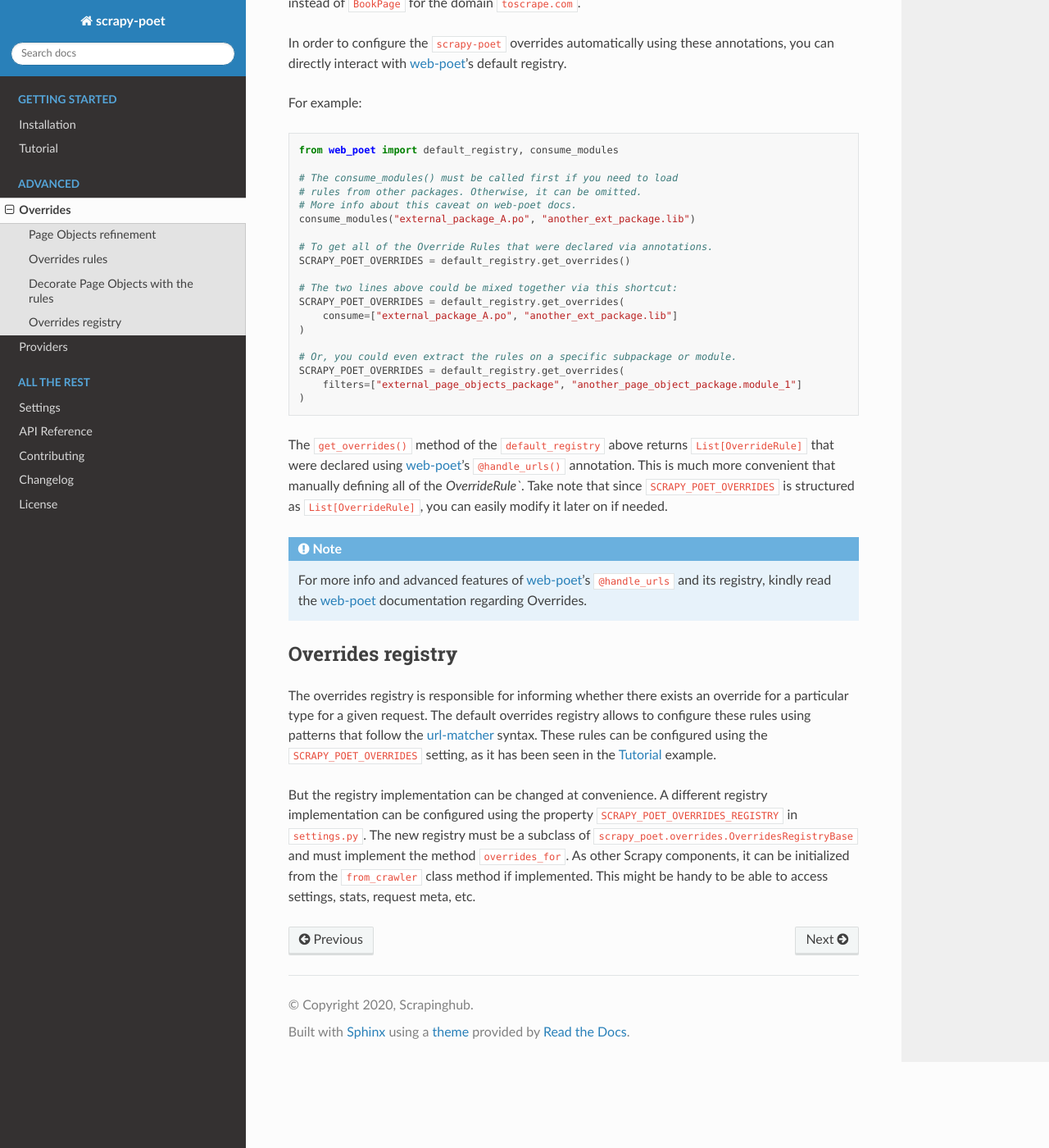
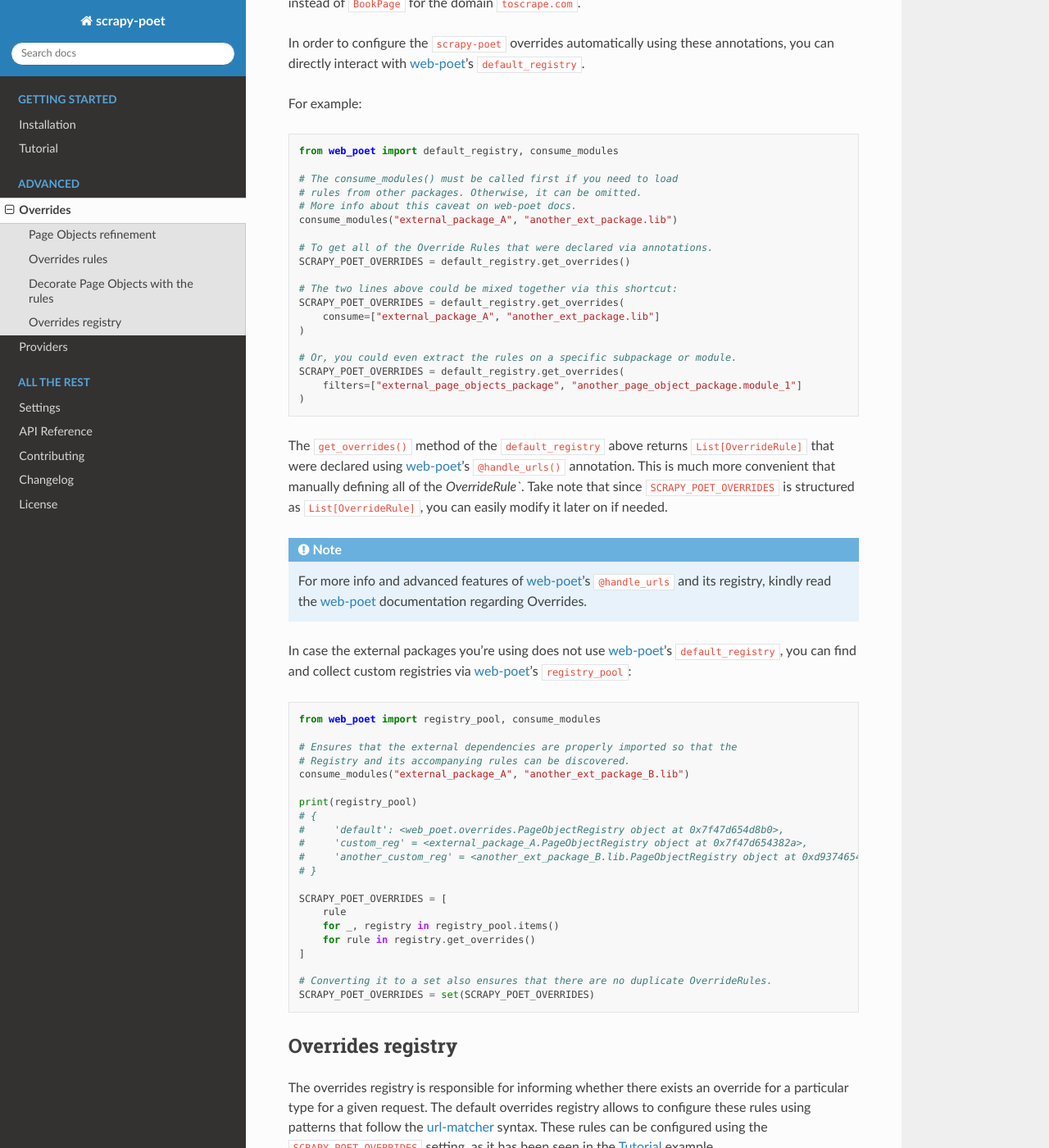
Before and after one commit to scrapinghub/scrapy-poet, a Sphinx documentation site: the page built from docs/overrides.rst, in a window 1280 px wide and 1400 px high, scrolled down 2438 px. Shown: the whole window at 82% size. Built offline with Sphinx 7.4.7 and the Read the Docs theme 2.0.0, drawn with Linux system fonts in a browser that asks for light colours.

Commit message:
update docs to reflect web-poet's new 'registry_pool'

```diff
--- a/docs/intro/tutorial.rst
+++ b/docs/intro/tutorial.rst
@@ -455,12 +455,12 @@
     # The consume_modules() must be called first if you need to load
     # rules from other packages. Otherwise, it can be omitted.
     # More info about this caveat on web-poet docs.
-    consume_modules("external_package_A.po", "another_ext_package.lib")
+    consume_modules("external_package_A", "another_ext_package.lib")
     SCRAPY_POET_OVERRIDES = default_registry.get_overrides()
 
     # The two lines above could be mixed together via this shortcut:
     SCRAPY_POET_OVERRIDES = default_registry.get_overrides(
-        consume=["external_package_A.po", "another_ext_package.lib"]
+        consume=["external_package_A", "another_ext_package.lib"]
     )
 
 For more info on this, you can refer to these docs:
--- a/docs/overrides.rst
+++ b/docs/overrides.rst
@@ -134,7 +134,7 @@
 
 In order to configure the ``scrapy-poet`` overrides automatically
 using these annotations, you can directly interact with `web-poet`_'s
-default registry.
+``default_registry``.
 
 For example:
 
@@ -145,14 +145,14 @@
     # The consume_modules() must be called first if you need to load
     # rules from other packages. Otherwise, it can be omitted.
     # More info about this caveat on web-poet docs.
-    consume_modules("external_package_A.po", "another_ext_package.lib")
+    consume_modules("external_package_A", "another_ext_package.lib")
 
     # To get all of the Override Rules that were declared via annotations.
     SCRAPY_POET_OVERRIDES = default_registry.get_overrides()
 
     # The two lines above could be mixed together via this shortcut:
     SCRAPY_POET_OVERRIDES = default_registry.get_overrides(
-        consume=["external_package_A.po", "another_ext_package.lib"]
+        consume=["external_package_A", "another_ext_package.lib"]
     )
 
     # Or, you could even extract the rules on a specific subpackage or module.
@@ -172,6 +172,34 @@
     and its registry, kindly read the `web-poet <https://web-poet.readthedocs.io>`_
     documentation regarding Overrides.
 
+In case the external packages you're using does not use `web-poet`_'s
+``default_registry``, you can find and collect custom registries via `web-poet`_'s
+``registry_pool``:
+
+.. code-block:: python
+
+    from web_poet import registry_pool, consume_modules
+
+    # Ensures that the external dependencies are properly imported so that the
+    # Registry and its accompanying rules can be discovered.
+    consume_modules("external_package_A", "another_ext_package_B.lib")
+
+    print(registry_pool)
+    # {
+    #     'default': <web_poet.overrides.PageObjectRegistry object at 0x7f47d654d8b0>,
+    #     'custom_reg' = <external_package_A.PageObjectRegistry object at 0x7f47d654382a>,
+    #     'another_custom_reg' = <another_ext_package_B.lib.PageObjectRegistry object at 0xd93746549dea>,
+    # }
+
+    SCRAPY_POET_OVERRIDES = [
+        rule
+        for _, registry in registry_pool.items()
+        for rule in registry.get_overrides()
+    ]
+
+    # Converting it to a set also ensures that there are no duplicate OverrideRules.
+    SCRAPY_POET_OVERRIDES = set(SCRAPY_POET_OVERRIDES)
+
 Overrides registry
 ==================
 
```
Also changed, not shown: 1 other file.
